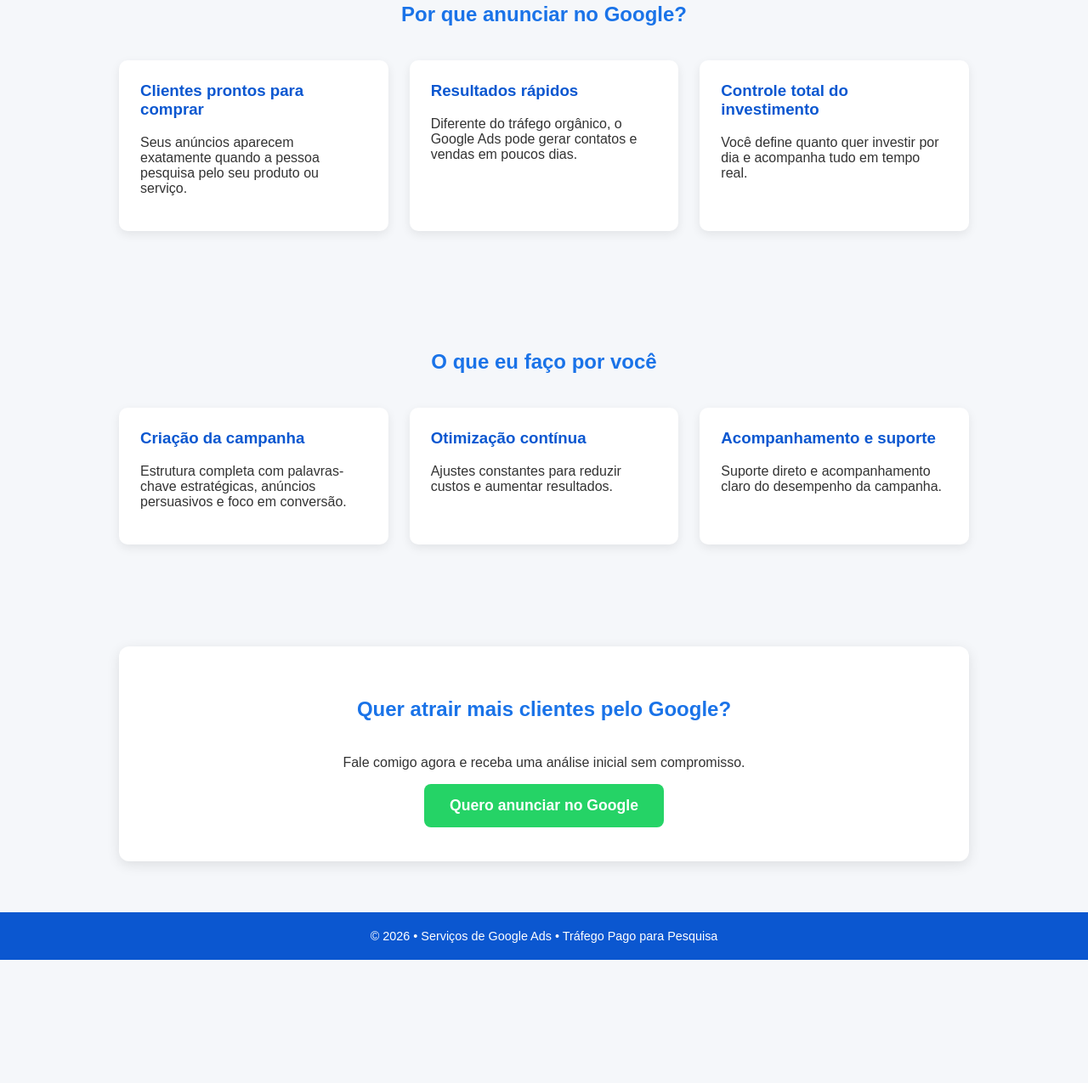
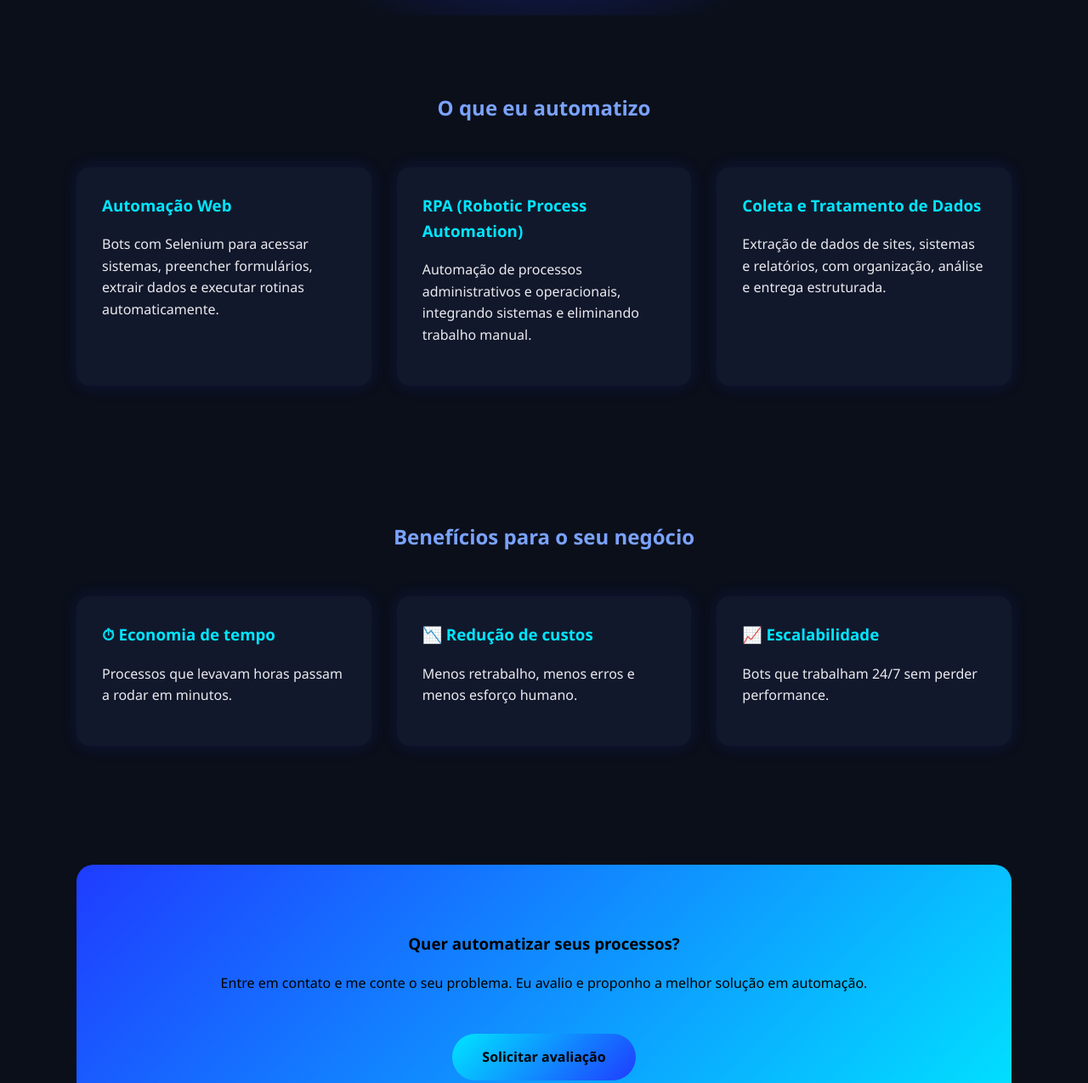
Before and after one commit to gilsonribeiro38/googleadwords, a plain HTML site: page index.html in a window 1280 px wide. Shown: the part 398-1673 px from the top of the page at 85% size. Before the commit the page ends 1528 px from the top, so only its background shows below. Drawn offline with Linux system fonts and the light colour scheme.

Commit message:
first commit

```diff
--- a/index.html
+++ b/index.html
@@ -2,178 +2,178 @@
 <html lang="pt-BR">
 <head>
   <meta charset="UTF-8">
+  <title>Automação Inteligente com Python e RPA | Gilson Ribeiro</title>
   <meta name="viewport" content="width=device-width, initial-scale=1.0">
-    <title>Google Ads para Pesquisa | Anuncie no Topo do Google</title>
 
-    <meta name="description" content="Criação e gerenciamento de campanhas de Google Ads para pesquisa. Atraia clientes prontos para comprar e aumente suas vendas.">
-    <meta name="keywords" content="google ads, anúncios no google, google adwords, tráfego pago, marketing digital">
+  <meta name="description" content="Automação de processos com Python, Selenium e RPA. Reduza custos, elimine tarefas repetitivas e aumente a produtividade.">
+  <meta name="keywords" content="automação, python, selenium, rpa, automação de processos, bots, raspagem de dados">
 
   <style>
     body {
       margin: 0;
-            font-family: Arial, Helvetica, sans-serif;
-            background-color: #f5f7fa;
-            color: #333;
+      font-family: 'Segoe UI', Arial, sans-serif;
+      background: #0b0f1a;
+      color: #eaeaf0;
+      line-height: 1.6;
     }
 
     header {
-            background: linear-gradient(135deg, #1a73e8, #0b57d0);
-            color: #fff;
-            padding: 60px 20px;
+      background: radial-gradient(circle at top, #1f3cff, #0b0f1a 60%);
+      padding: 80px 20px;
       text-align: center;
     }
 
     header h1 {
-            font-size: 2.2em;
-            margin-bottom: 15px;
+      font-size: 2.6em;
+      margin-bottom: 20px;
     }
 
     header p {
+      max-width: 700px;
+      margin: auto;
       font-size: 1.1em;
-            max-width: 700px;
-            margin: 0 auto 30px;
+      color: #cfd3ff;
     }
 
     .btn {
       display: inline-block;
-            background-color: #25d366;
-            color: #fff;
-            padding: 15px 30px;
+      margin-top: 30px;
+      padding: 15px 35px;
+      background: linear-gradient(135deg, #00e5ff, #1f3cff);
+      color: #000;
       text-decoration: none;
-            border-radius: 8px;
-            font-size: 1.1em;
       font-weight: bold;
+      border-radius: 30px;
+      transition: 0.3s;
+    }
+
+    .btn:hover {
+      opacity: 0.85;
     }
 
     section {
-            padding: 60px 20px;
-            max-width: 1000px;
+      padding: 70px 20px;
+      max-width: 1100px;
       margin: auto;
     }
 
     h2 {
       text-align: center;
-            margin-bottom: 40px;
-            color: #1a73e8;
+      margin-bottom: 50px;
+      color: #7aa2ff;
     }
 
-        .cards {
+    .grid {
       display: grid;
-            grid-template-columns: repeat(auto-fit, minmax(250px, 1fr));
-            gap: 25px;
+      grid-template-columns: repeat(auto-fit, minmax(260px, 1fr));
+      gap: 30px;
     }
 
     .card {
-            background: #fff;
-            padding: 25px;
-            border-radius: 10px;
-            box-shadow: 0 4px 12px rgba(0,0,0,0.08);
+      background: #12182b;
+      border-radius: 15px;
+      padding: 30px;
+      box-shadow: 0 0 20px rgba(31,60,255,0.15);
     }
 
     .card h3 {
       margin-top: 0;
-            color: #0b57d0;
+      color: #00e5ff;
     }
 
     .cta {
-            background-color: #fff;
-            border-radius: 12px;
-            padding: 40px 20px;
+      background: linear-gradient(135deg, #1f3cff, #00e5ff);
+      color: #000;
+      padding: 60px 20px;
       text-align: center;
-            box-shadow: 0 4px 15px rgba(0,0,0,0.1);
+      border-radius: 20px;
     }
 
     footer {
-            background-color: #0b57d0;
-            color: #fff;
       text-align: center;
-            padding: 20px;
+      padding: 30px;
       font-size: 0.9em;
+      color: #aaa;
     }
   </style>
 </head>
 <body>
 
 <header>
-    <h1>Coloque sua empresa no topo do Google</h1>
+  <h1>Automação Inteligente de Processos</h1>
   <p>
-        Criação e gerenciamento de campanhas de <strong>Google Ads para Pesquisa</strong>,
-        focadas em atrair clientes que já estão procurando pelo seu serviço.
+    Desenvolvo soluções sob medida com <strong>Python, Selenium e RPA</strong>
+    para eliminar tarefas repetitivas, reduzir erros e aumentar a produtividade.
   </p>
   <a class="btn" href="https://wa.me/5515997240796" target="_blank">
-        Falar no WhatsApp
+    Falar comigo no WhatsApp
   </a>
 </header>
 
 <section>
-    <h2>Por que anunciar no Google?</h2>
-    <div class="cards">
+  <h2>O que eu automatizo</h2>
+  <div class="grid">
     <div class="card">
-            <h3>Clientes prontos para comprar</h3>
+      <h3>Automação Web</h3>
       <p>
-                Seus anúncios aparecem exatamente quando a pessoa pesquisa
-                pelo seu produto ou serviço.
+        Bots com Selenium para acessar sistemas, preencher formulários,
+        extrair dados e executar rotinas automaticamente.
       </p>
     </div>
 
     <div class="card">
-            <h3>Resultados rápidos</h3>
+      <h3>RPA (Robotic Process Automation)</h3>
       <p>
-                Diferente do tráfego orgânico, o Google Ads pode gerar contatos
-                e vendas em poucos dias.
+        Automação de processos administrativos e operacionais,
+        integrando sistemas e eliminando trabalho manual.
       </p>
     </div>
 
     <div class="card">
-            <h3>Controle total do investimento</h3>
+      <h3>Coleta e Tratamento de Dados</h3>
       <p>
-                Você define quanto quer investir por dia e acompanha tudo em tempo real.
+        Extração de dados de sites, sistemas e relatórios,
+        com organização, análise e entrega estruturada.
       </p>
     </div>
   </div>
 </section>
 
 <section>
-    <h2>O que eu faço por você</h2>
-    <div class="cards">
+  <h2>Benefícios para o seu negócio</h2>
+  <div class="grid">
     <div class="card">
-            <h3>Criação da campanha</h3>
-            <p>
-                Estrutura completa com palavras-chave estratégicas, anúncios persuasivos
-                e foco em conversão.
-            </p>
+      <h3>⏱ Economia de tempo</h3>
+      <p>Processos que levavam horas passam a rodar em minutos.</p>
     </div>
 
     <div class="card">
-            <h3>Otimização contínua</h3>
-            <p>
-                Ajustes constantes para reduzir custos e aumentar resultados.
-            </p>
+      <h3>📉 Redução de custos</h3>
+      <p>Menos retrabalho, menos erros e menos esforço humano.</p>
     </div>
 
     <div class="card">
-            <h3>Acompanhamento e suporte</h3>
-            <p>
-                Suporte direto e acompanhamento claro do desempenho da campanha.
-            </p>
+      <h3>📈 Escalabilidade</h3>
+      <p>Bots que trabalham 24/7 sem perder performance.</p>
     </div>
   </div>
 </section>
 
 <section>
   <div class="cta">
-        <h2>Quer atrair mais clientes pelo Google?</h2>
+    <h3>Quer automatizar seus processos?</h3>
     <p>
-            Fale comigo agora e receba uma análise inicial sem compromisso.
+      Entre em contato e me conte o seu problema.
+      Eu avalio e proponho a melhor solução em automação.
     </p>
     <a class="btn" href="https://wa.me/5515997240796" target="_blank">
-            Quero anunciar no Google
+      Solicitar avaliação
     </a>
   </div>
 </section>
 
 <footer>
-    © 2026 • Serviços de Google Ads • Tráfego Pago para Pesquisa
+  © 2026 • Gilson Ribeiro • Automação com Python, Selenium e RPA
 </footer>
 
 </body>
```
Also changed, not shown: 1 other file. Lines whose indentation alone changed are shown as unchanged.
